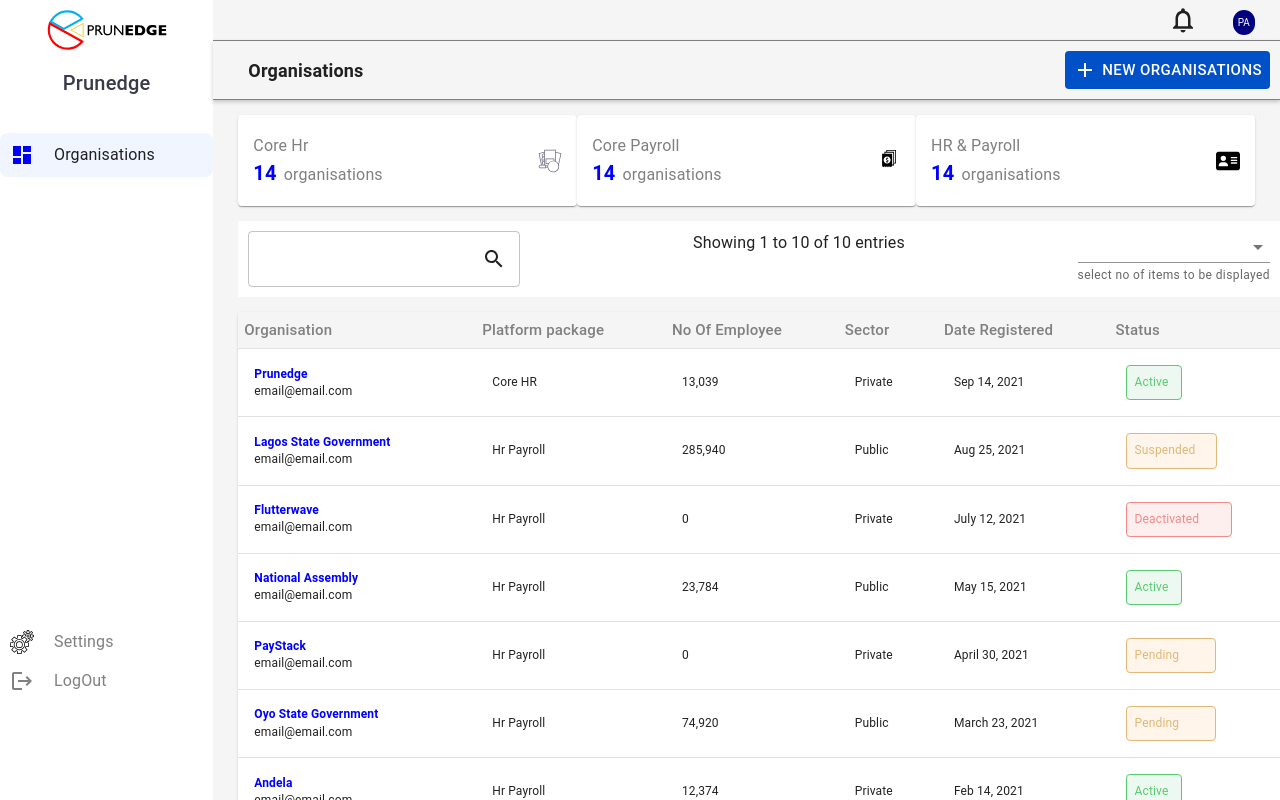
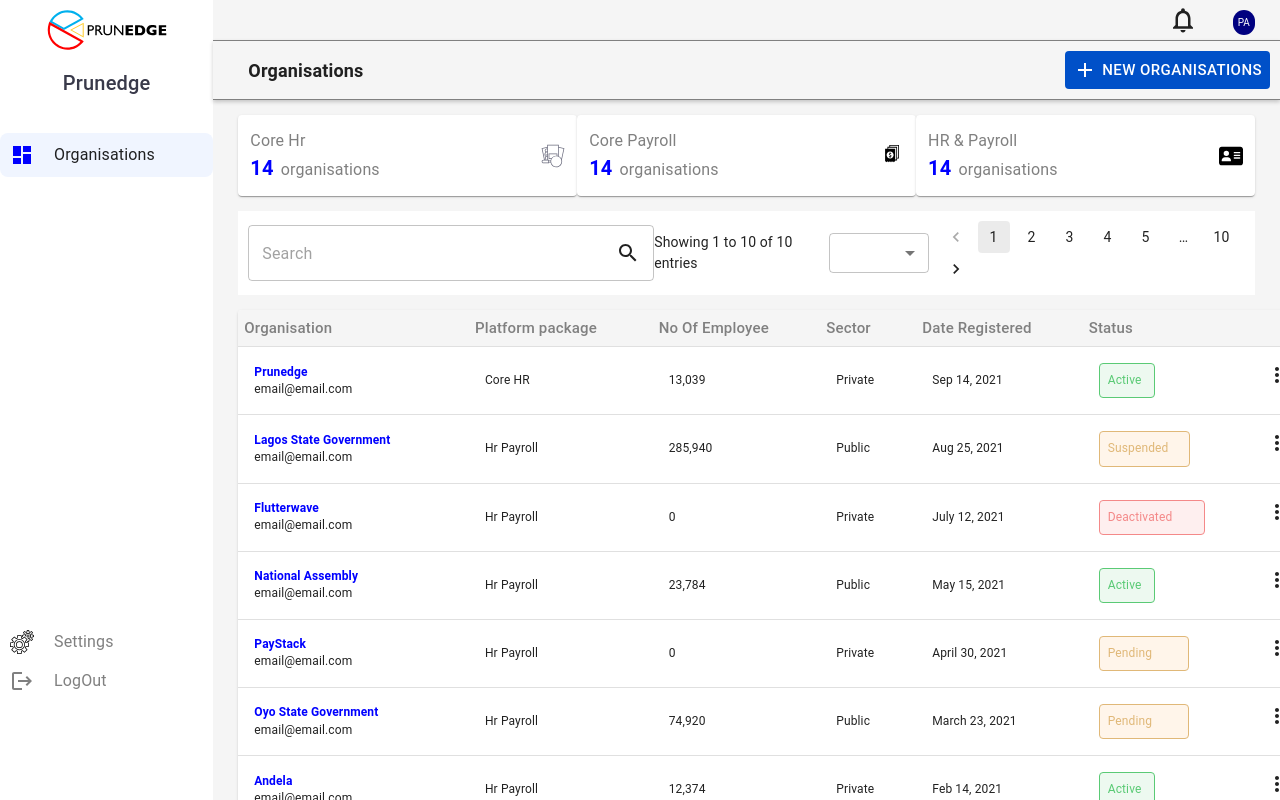
Before and after one commit to A-n-u-O/hrms, a React (Create React App) app: page /Dashboard in a window 1280 px wide. Built offline with nearby package versions, Linux system fonts and the light colour scheme.

Commit message:
search and pagination added to dashboard

```diff
--- a/src/Pages/Dashboard.tsx
+++ b/src/Pages/Dashboard.tsx
@@ -18,6 +18,8 @@
 import { useNavigate } from "react-router-dom";
 import MUITable from "../components/Table";
 import SearchBar from "../components/SearchBar";
+import MoreVertIcon from "@mui/icons-material/MoreVert";
+
 
 const Dashboard = () => {
   const navigate = useNavigate();
@@ -158,6 +160,7 @@
               }}>
               {stat}
             </Box>
+            <MoreVertIcon/>
           </Box>
         </>
       ),
@@ -168,8 +171,7 @@
   });
   return (
     <>
-      <div style={{ maxWidth: "1550px", overflow: "hidden" }}>
-        <Box sx={{}}>
+        <Box sx={{ maxWidth: "1550px", overflow: "hidden", height: '100vh' }}>
           <CssBaseline />
           <Grid
             container
@@ -340,9 +342,9 @@
                     display: "flex",
                     justifyContent: "space-between",
                     alignItems: "center",
-                    width: "380px",
-                    height: "91px",
-                    padding: "15px",
+                    width: "370px",
+                    height: "81px",
+                    padding: "12px",
                     color: "grey",
                   }}>
                   <Typography sx={{ display: "flex", flexDirection: "column" }}>
@@ -371,9 +373,9 @@
                     display: "flex",
                     justifyContent: "space-between",
                     alignItems: "center",
-                    width: "380px",
-                    height: "91px",
-                    padding: "15px",
+                    width: "370px",
+                    height: "81px",
+                    padding: "12px",
                     color: "grey",
                   }}>
                   <Typography sx={{ display: "flex", flexDirection: "column" }}>
@@ -402,9 +404,9 @@
                     display: "flex",
                     justifyContent: "space-between",
                     alignItems: "center",
-                    width: "380px",
-                    height: "91px",
-                    padding: "15px",
+                    width: "370px",
+                    height: "81px",
+                    padding: "12px",
                     color: "grey",
                   }}>
                   <Typography sx={{ display: "flex", flexDirection: "column" }}>
@@ -444,7 +446,6 @@
             </Grid>
           </Grid>
         </Box>
-      </div>
     </>
   );
 };
--- a/src/Pages/ResetPasswordEnd.tsx
+++ b/src/Pages/ResetPasswordEnd.tsx
@@ -28,28 +28,34 @@
 
   const handlePasswordChange = (e: React.ChangeEvent<HTMLInputElement>) => {
     setPassword(e.target.value);
-    handleValidatePassword();
+    handleValidatePassword(password);
   };
 
-  const handleValidatePassword = () => {
-    if (password.length < 8) {
+  const handleValidatePassword = (password: string) => {
+    switch (true) {
+      case password.length < 8:
         setError("Password must be at least 8 characters long");
-      setIsButtonDisabled(true)
-    } else if (!/[a-z]/.test(password)) {
+        setIsButtonDisabled(true);
+        break;
+      case !/[a-z]/.test(password):
         setError("Password must contain at least one lowercase letter");
-      setIsButtonDisabled(true)
-    } else if (!/[A-Z]/.test(password)) {
+        setIsButtonDisabled(true);
+        break;
+      case !/[A-Z]/.test(password):
         setError("Password must contain at least one uppercase letter");
-      setIsButtonDisabled(true)
-    } else if (!/\d/.test(password)) {
+        setIsButtonDisabled(true);
+        break;
+      case !/\d/.test(password):
         setError("Password must contain at least one digit");
-      setIsButtonDisabled(true)
-    } else if (!/[@#$%^&*!]/.test(password)) {
+        setIsButtonDisabled(true);
+        break;
+      case !/[@#$%^&*!]/.test(password):
         setError(
           "Password must contain at least one special character (@#$%^&*!)"
         );
-      setIsButtonDisabled(true)
-    } else {
+        setIsButtonDisabled(true);
+        break;
+      default:
         console.log("Here");
         setError(null);
         setIsButtonDisabled(false);
@@ -128,7 +134,7 @@
             <Grid container spacing={2} color={"#393A4A"}>
               <Grid item xs={12}>
                 <PasswordInput
-                  handlePasswordChange= {handlePasswordChange}
+                  handlePasswordChange={handlePasswordChange}
                   setPassword={setPassword}
                   password={password}
                   error={error}
--- a/src/components/SearchBar.tsx
+++ b/src/components/SearchBar.tsx
@@ -1,42 +1,72 @@
-import { Box, TextField, Typography } from "@mui/material";
+import {
+  Box,
+  FormControl,
+  InputLabel,
+  MenuItem,
+  Pagination,
+  Select,
+  Stack,
+  TextField,
+  Typography,
+} from "@mui/material";
 import SearchIcon from "@mui/icons-material/Search";
+import ArrowBackIosIcon from "@mui/icons-material/ArrowBackIos";
+import ArrowForwardIosIcon from "@mui/icons-material/ArrowForwardIos";
+import { useState } from "react";
 
-const noOfItems = [10, 5, 3];
+const noOfItems = [10, 5, 3 ];
 
 const SearchBar = () => {
+  const [search, setSearch] = useState("");
+  const [entries, setEntries] = useState();
+  const [items, setItems] = useState("");
+
   return (
     <>
       <Box
         display="flex"
         ml="25px"
+        mr="25px"
+        padding="5px"
         sx={{
           backgroundColor: "#ffff",
           padding: "10px",
           justifyContent: "space-between",
+          alignItems: "center",
         }}>
         {/* //searchbar  */}
         <TextField
           type="search"
           variant="outlined"
           id="outlined-basic search"
+          placeholder="Search"
+          sx={{ width: "450px" }}
           InputProps={{ endAdornment: <SearchIcon /> }}
         />
-        <Typography>Showing 1 to 10 of 10 entries</Typography>
-        <TextField
-          id="select-no-of-items-native"
-          select
-          defaultValue="10 items"
-          SelectProps={{
-            native: true,
-          }}
-          helperText="select no of items to be displayed"
-          variant="standard">
-          {/* {currencies.map((option) => (
-            <option key={option.value} value={option.value}>
-              {option.label}
-            </option>
-          ))} */}
-        </TextField>
+
+        {/* Pagination */}
+        <Typography sx={{ fontSize: "14px", lineHeight: "21px" }}>
+          Showing 1 to 10 of 10 entries
+        </Typography>
+        <FormControl sx={{ m: 1, width: "110px", border: "none" }} size="small">
+          <Select
+            id="demo-select-small"
+            value={items}
+            label="items"
+            onChange={(e) => setItems(e.target.value)}>
+            {/* <MenuItem value="">
+              <em>None</em>
+            </MenuItem>
+           <></> */}
+              {noOfItems.map((item)=>{
+                return <MenuItem value={item}>{item}</MenuItem>
+              })}
+
+          </Select>
+        </FormControl>
+        <Stack spacing={2}>
+          <Pagination count={10} shape="rounded" sx={{fontSize: '15px'}} />
+        </Stack>
       </Box>
     </>
   );
--- a/src/components/Table.tsx
+++ b/src/components/Table.tsx
@@ -6,8 +6,6 @@
 import TableHead from "@mui/material/TableHead";
 import TableRow from "@mui/material/TableRow";
 import Paper from "@mui/material/Paper";
-import MoreVertIcon from "@mui/icons-material/MoreVert";
-import { Box } from "@mui/material";
 
 type ColumnHeadProps = {
   label: string;
@@ -28,9 +26,9 @@
       sx={{
         marginTop: "15px",
         marginBottom: "15px",
-        marginRight: "30px",
+        marginRight: "25px",
         marginLeft: "25px",
-        maxWidth: "1200px",
+        maxWidth: "1230px",
       }}>
       <Table sx={{ minWidth: 650 }} aria-label="simple table">
         <TableHead sx={{ backgroundColor: "#F5F5F5" }}>
```
Also changed, not shown: src/modules/validation.ts (deleted). Lines whose indentation alone changed are shown as unchanged.
